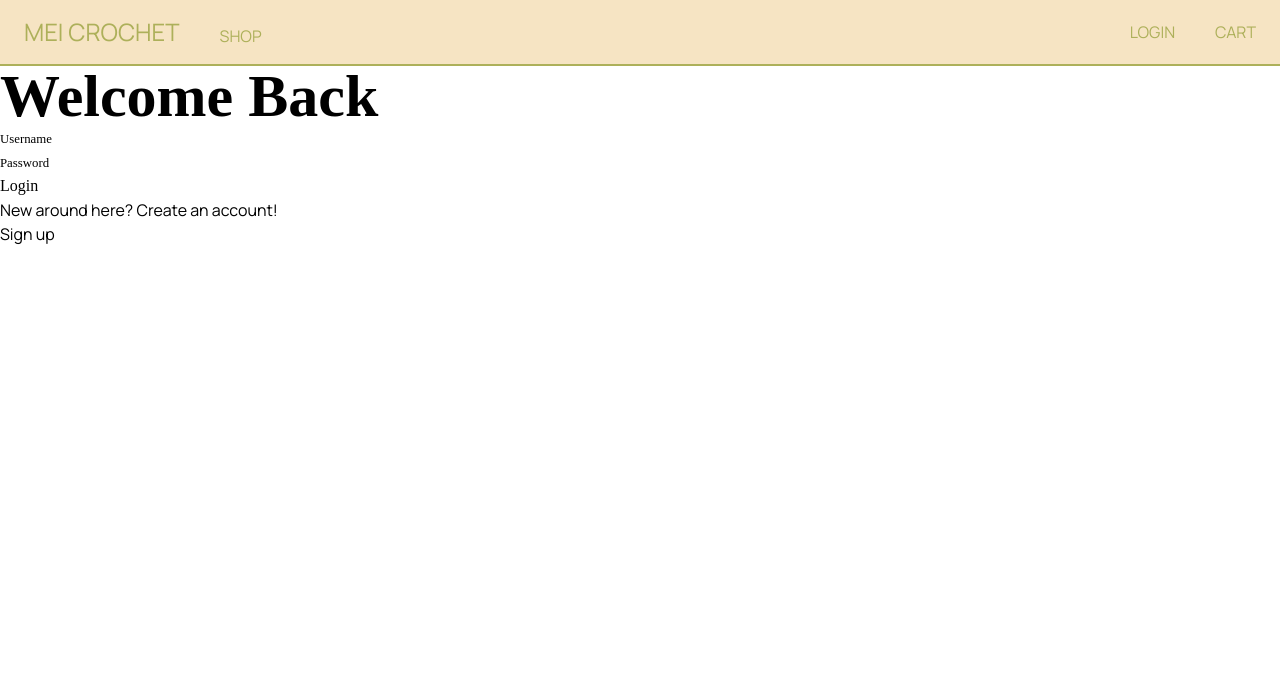
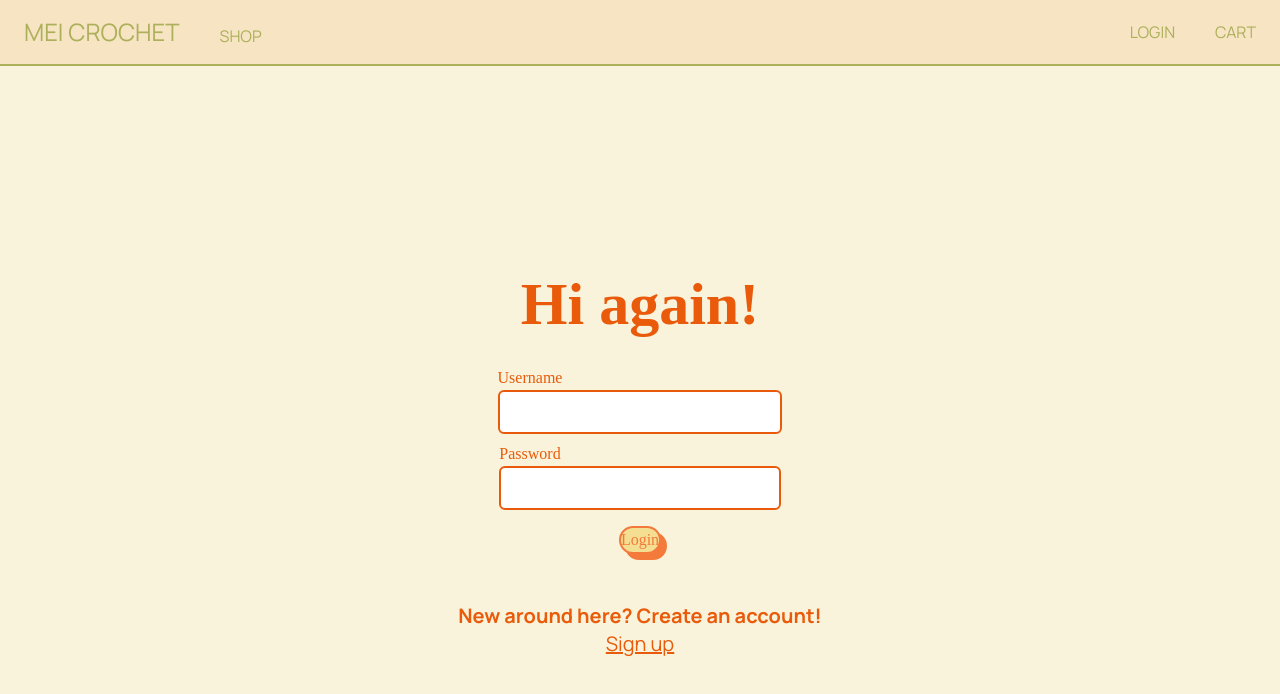
Before and after one commit to kristinlam/mei-crochet, a React app: page /login in a window 1280 px wide. Shown: the top 694 px of the page. Built offline with nearby package versions, Linux system fonts and the light colour scheme; a web font is replaced by a local one.

Commit message:
Update styles for login and signup forms

```diff
--- a/client/components/AuthForm.js
+++ b/client/components/AuthForm.js
@@ -1,27 +1,41 @@
 import React from 'react';
 import { connect } from 'react-redux';
 import { authenticate } from '../store';
+import Button from './Button';
 
-const AuthForm = (props) => {
-  const { name, displayName, handleSubmit, error } = props;
-
+const AuthForm = ({ name, displayName, handleSubmit, error }) => {
   return (
     <div>
-      <form onSubmit={handleSubmit} name={name}>
-        <div>
-          <label htmlFor="username">
-            <small>Username</small>
-          </label>
-          <input name="username" type="text" />
+      <form
+        className="flex flex-col items-center"
+        onSubmit={handleSubmit}
+        name={name}
+      >
+        <div className="mb-2">
+          <label htmlFor="username">Username</label>
+          <input
+            className="w-full border border-2 p-2 rounded-md focus:outline-none focus:border-yellow"
+            name="username"
+            type="text"
+          />
+        </div>
+        <div className="mb-4">
+          <label htmlFor="password">Password</label>
+          <input
+            className="w-full border border-2 p-2 rounded-md focus:outline-none focus:border-yellow"
+            name="password"
+            type="password"
+          />
         </div>
         <div>
-          <label htmlFor="password">
-            <small>Password</small>
-          </label>
-          <input name="password" type="password" />
-        </div>
-        <div>
-          <button type="submit">{displayName}</button>
+          <Button
+            backgroundColor="bg-yellow"
+            textColor="text-orange-200"
+            border="2"
+            type="submit"
+          >
+            {displayName}
+          </Button>
         </div>
         {error && error.response && <div> {error.response.data} </div>}
       </form>
--- a/client/pages/LoginPage.js
+++ b/client/pages/LoginPage.js
@@ -4,12 +4,16 @@ import { Login } from '../components/AuthForm';
 
 const LoginPage = () => {
   return (
-    <div>
-      <h1>Welcome Back</h1>
-      <Login />
-      <div>
-        <p>New around here? Create an account!</p>
-        <Link to="/signup">Sign up</Link>
+    <div className="h-screen bg-beige-100 text-orange-300 flex flex-col items-center justify-center">
+      <h1 className="mb-8">Hi again!</h1>
+      <div className="mb-12">
+        <Login />
+      </div>
+      <div className="text-xl text-center">
+        <p className="font-bold">New around here? Create an account!</p>
+        <Link className="underline" to="/signup">
+          Sign up
+        </Link>
       </div>
     </div>
   );
--- a/client/pages/SignupPage.js
+++ b/client/pages/SignupPage.js
@@ -4,12 +4,16 @@ import { Signup } from '../components/AuthForm';
 
 const SignupPage = () => {
   return (
-    <div>
-      <h1>Create an Account</h1>
-      <Signup />
-      <div>
-        <p>Already have an account?</p>
-        <Link to="/login">Login</Link>
+    <div className="h-screen bg-beige-100 text-orange-300 flex flex-col items-center justify-center">
+      <h1 className="mb-8">Join us!</h1>
+      <div className="mb-12">
+        <Signup />
+      </div>
+      <div className="text-xl text-center">
+        <p className="font-bold">Already have an account?</p>
+        <Link className="underline" to="/login">
+          Login
+        </Link>
       </div>
     </div>
   );
```
